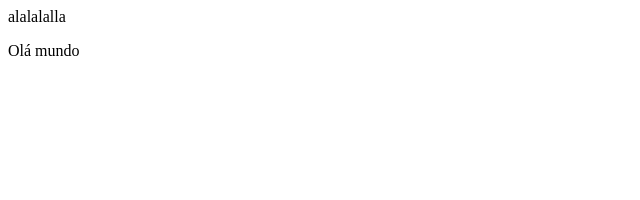
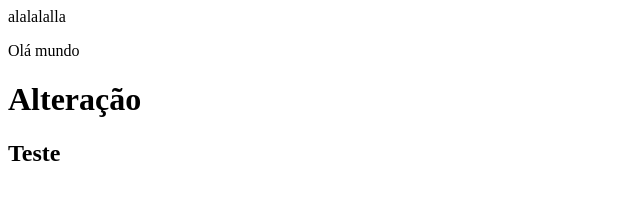
Before and after one commit to brunoAE120/cursogitegithub, a plain HTML site: page index.html in a window 1280 px wide. Shown: the whole page, without its empty margins (0-640 px from the left). Drawn offline with Linux system fonts and the light colour scheme.

Commit message:
Enviando várias tags

```diff
--- a/index.html
+++ b/index.html
@@ -6,6 +6,8 @@
     </head>
     <body>
         <p>Olá mundo</p>
+        <h1>Alteração</h1>
+        <h2>Teste</h2>
     </body>
 
 </html>
```
